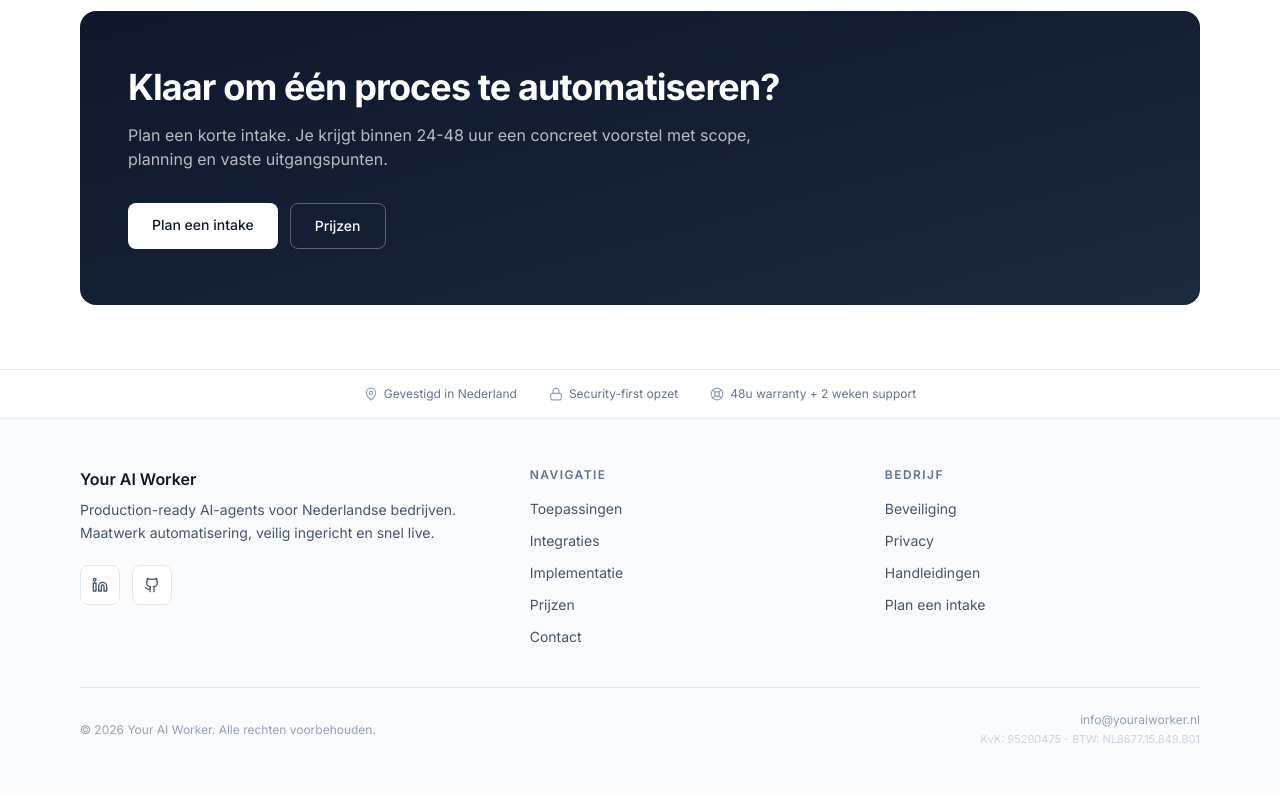
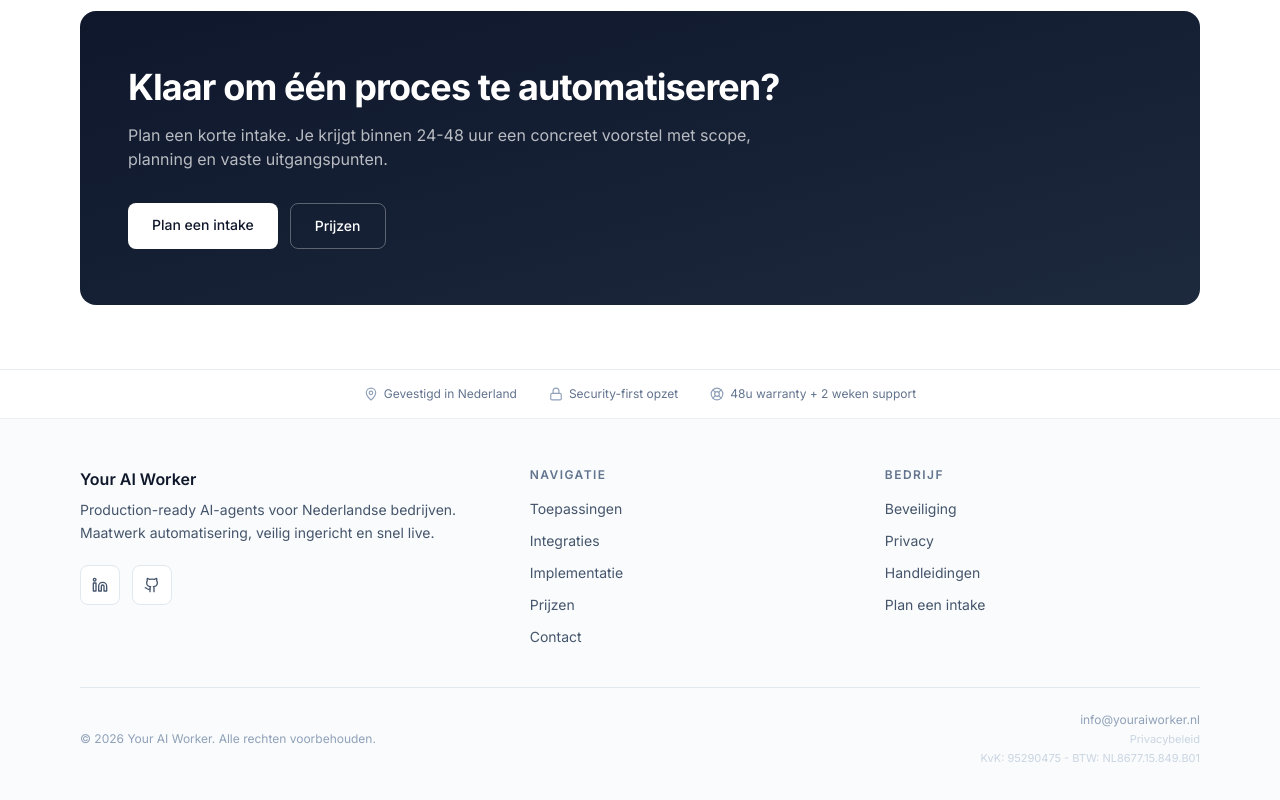
Before and after one commit to openclawbot69420-ux/youraiworker-site, a Next.js app: page / in a window 1280 px wide. Shown: the part 7588-8388 px from the top of the page. Built offline with nearby package versions, Linux system fonts and the light colour scheme.

Commit message:
Add privacy policy link in footer

```diff
--- a/src/app/layout.tsx
+++ b/src/app/layout.tsx
@@ -282,6 +282,12 @@ const Footer: React.FC = () => {
             >
               info@youraiworker.nl
             </a>
+            <a
+              className="text-[11px] text-slate-300 transition-colors hover:text-slate-500"
+              href="/privacy"
+            >
+              Privacybeleid
+            </a>
             <span className="text-[11px] text-slate-300">
               KvK: 95290475 - BTW: NL8677.15.849.B01
             </span>
```
